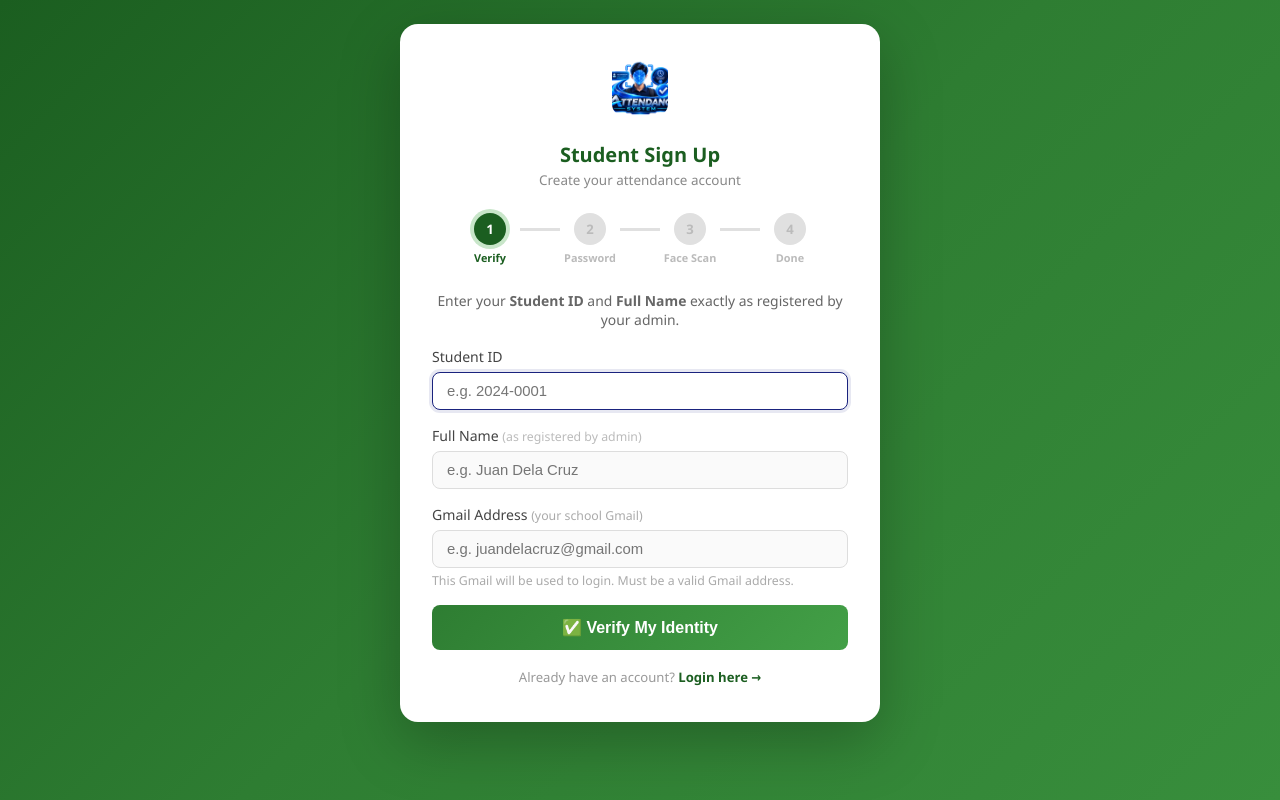
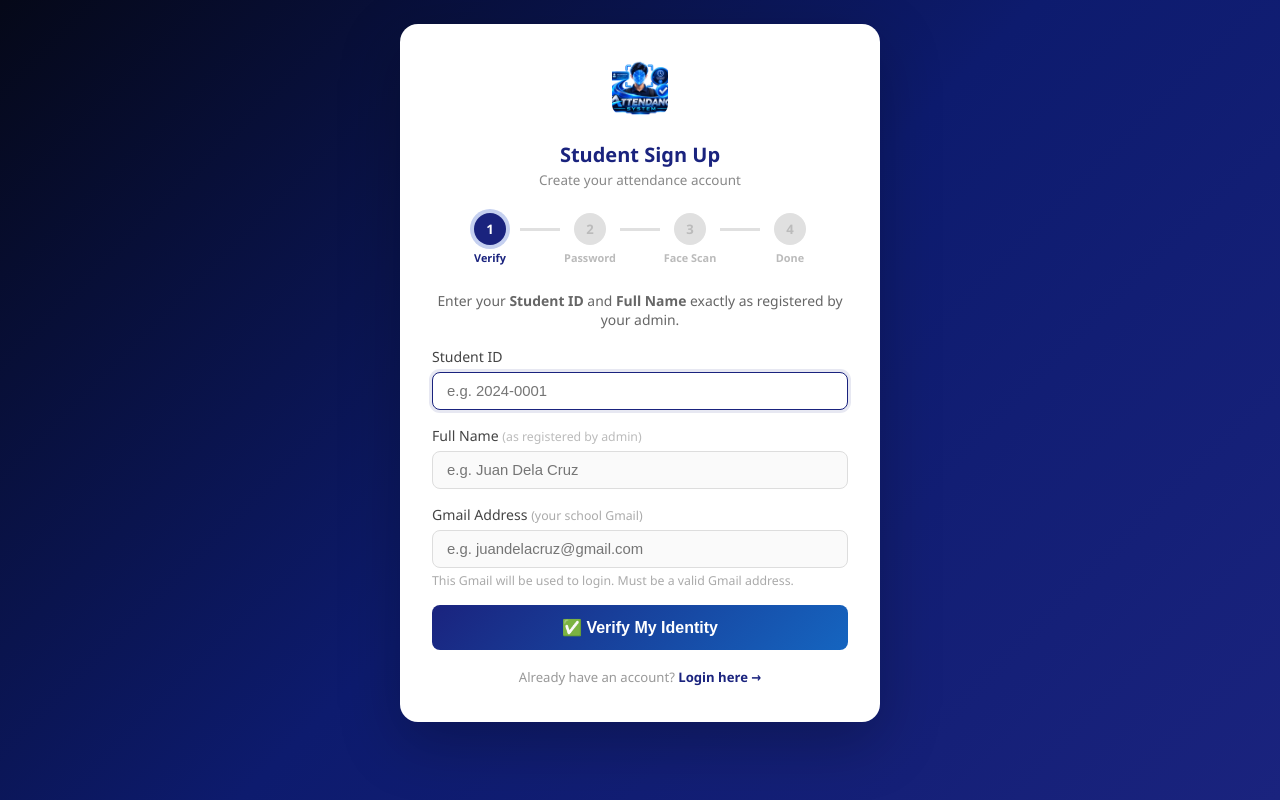
Before and after one commit to quibotludilyn-create/AttendanceSystem, a PHP site: the page made by student_signup.php in a window 1280 px wide. Run offline with PHP 8.4, Linux system fonts and the light colour scheme.

Commit message:
Use royal blue student signup theme

```diff
--- a/student_signup.php
+++ b/student_signup.php
@@ -133,7 +133,7 @@ $total_steps = 4;
     <link rel="stylesheet" href="assets/css/style.css">
     <style>
         body {
-            background: linear-gradient(135deg, #1b5e20 0%, #2e7d32 50%, #388e3c 100%);
+            background: linear-gradient(135deg, #050818 0%, #0d1b6e 50%, #1a237e 100%);
             min-height: 100vh;
             display: flex;
             justify-content: center;
@@ -152,7 +152,7 @@ $total_steps = 4;
 
         .signup-header { text-align: center; margin-bottom: 24px; }
         .signup-icon   { font-size: 2.8rem; margin-bottom: 6px; }
-        .signup-header h2 { font-size: 1.25rem; color: #1b5e20; margin-bottom: 3px; }
+        .signup-header h2 { font-size: 1.25rem; color: #1a237e; margin-bottom: 3px; }
         .signup-header p  { color: #888; font-size: 0.84rem; }
 
         /* ── Progress ── */
@@ -183,21 +183,21 @@ $total_steps = 4;
         .prog-label { font-size: 0.68rem; color: #bbb; font-weight: 600; text-align: center; }
         .prog-line  { flex: 1; height: 3px; background: #e0e0e0; margin-bottom: 20px; max-width: 40px; transition: background 0.4s; }
 
-        .prog-step.active .prog-num   { background: #1b5e20; color: white; box-shadow: 0 0 0 4px #c8e6c9; }
-        .prog-step.done   .prog-num   { background: #43a047; color: white; }
-        .prog-step.active .prog-label { color: #1b5e20; font-weight: 700; }
-        .prog-step.done   .prog-label { color: #43a047; }
-        .prog-line.done               { background: #43a047; }
+        .prog-step.active .prog-num   { background: #1a237e; color: white; box-shadow: 0 0 0 4px #c5d0f0; }
+        .prog-step.done   .prog-num   { background: #1565c0; color: white; }
+        .prog-step.active .prog-label { color: #1a237e; font-weight: 700; }
+        .prog-step.done   .prog-label { color: #1565c0; }
+        .prog-line.done               { background: #1565c0; }
 
         /* ── Student info box ── */
         .stu-box {
-            background: #f1f8e9;
-            border: 1px solid #a5d6a7;
+            background: #f0f4ff;
+            border: 1px solid #c5d0f0;
             border-radius: 10px;
             padding: 13px 16px;
             margin-bottom: 18px;
         }
-        .stu-box .sn { font-weight: 700; color: #1b5e20; font-size: 0.97rem; }
+        .stu-box .sn { font-weight: 700; color: #1a237e; font-size: 0.97rem; }
         .stu-box .sd { font-size: 0.81rem; color: #555; margin-top: 2px; }
 
         /* ── Password strength ── */
@@ -230,7 +230,7 @@ $total_steps = 4;
             z-index: 10;
             transition: border-color 0.4s, border-style 0.4s;
         }
-        .face-guide.ready   { border-color: #66bb6a; border-style: solid; }
+        .face-guide.ready   { border-color: #64b5f6; border-style: solid; }
         .face-guide.pulse   { animation: pulse-border 1s infinite; }
         @keyframes pulse-border {
             0%,100% { border-color: rgba(255,255,255,0.4); }
@@ -262,7 +262,7 @@ $total_steps = 4;
         }
         .cs-load    { background: #e3f2fd; color: #0277bd; }
         .cs-wait    { background: #fff8e1; color: #e65100; }
-        .cs-go      { background: #e8f5e9; color: #2e7d32; }
+        .cs-go      { background: #e8edff; color: #1a237e; }
         .cs-fail    { background: #ffebee; color: #c62828; }
 
         /* Progress dots for liveness */
@@ -271,13 +271,13 @@ $total_steps = 4;
             width: 12px; height: 12px; border-radius: 50%;
             background: #e0e0e0; transition: background 0.3s, transform 0.3s;
         }
-        .ldot.done    { background: #43a047; transform: scale(1.2); }
+        .ldot.done    { background: #1565c0; transform: scale(1.2); }
         .ldot.active  { background: #1a237e; animation: ldot-pulse 0.8s infinite; }
         @keyframes ldot-pulse { 0%,100%{ transform:scale(1); } 50%{ transform:scale(1.4); } }
 
         /* ── Buttons ── */
         .btn-green {
-            background: linear-gradient(135deg, #2e7d32, #43a047);
+            background: linear-gradient(135deg, #1a237e, #1565c0);
             color: white; padding: 13px; font-size: 1rem;
             border: none; border-radius: 8px; width: 100%;
             cursor: pointer; font-weight: 600;
@@ -287,7 +287,7 @@ $total_steps = 4;
         .btn-green:disabled { opacity: 0.5; cursor: not-allowed; transform: none; }
 
         .bottom-link { text-align: center; margin-top: 18px; font-size: 0.82rem; color: #999; }
-        .bottom-link a { color: #1b5e20; font-weight: 600; text-decoration: none; }
+        .bottom-link a { color: #1a237e; font-weight: 600; text-decoration: none; }
 
         /* ── Success (Step 4) ── */
         .done-box { text-align: center; padding: 10px 0; }
@@ -416,7 +416,7 @@ $total_steps = 4;
                 <span id="cap-pct">0%</span>
             </div>
             <div style="height:8px;background:#eee;border-radius:4px;overflow:hidden;">
-                <div id="cap-bar" style="height:100%;width:0%;background:#2e7d32;border-radius:4px;transition:width 0.3s;"></div>
+                <div id="cap-bar" style="height:100%;width:0%;background:#1565c0;border-radius:4px;transition:width 0.3s;"></div>
             </div>
         </div>
 
@@ -445,7 +445,7 @@ $total_steps = 4;
     <?php elseif ($step === 4): ?>
         <div class="done-box">
             <div class="done-icon">🎉</div>
-            <h2 style="color:#1b5e20;margin:12px 0 8px;">Account Created!</h2>
+            <h2 style="color:#1a237e;margin:12px 0 8px;">Account Created!</h2>
             <p style="color:#555;margin-bottom:18px;">
                 Your account and face are registered. You can now login.
             </p>
@@ -461,7 +461,7 @@ $total_steps = 4;
                 if (!empty($display_gmail)): ?>
                 <div class="sd" style="margin-top:4px;">📧 <?= htmlspecialchars($display_gmail) ?></div>
                 <?php endif; ?>
-                <div class="sd" style="margin-top:6px;color:#2e7d32;">
+                <div class="sd" style="margin-top:6px;color:#1a237e;">
                     ✅ Face Registered &nbsp; ✅ Password Set
                 </div>
             </div>
@@ -576,13 +576,13 @@ function startLivePreview() {
             if (det) {
                 guide.className     = 'face-guide ready';
                 banner.textContent  = '😊 Face detected! Click "Start Registration"';
-                banner.style.background = 'rgba(46,125,50,0.75)';
+                banner.style.background = 'rgba(21,101,192,0.75)';
 
                 // Draw a simple box
                 const scaleX = canvas.width  / video.videoWidth;
                 const scaleY = canvas.height / video.videoHeight;
                 const b = det.box;
-                ctx.strokeStyle = '#66bb6a';
+                ctx.strokeStyle = '#64b5f6';
                 ctx.lineWidth   = 3;
                 ctx.strokeRect(b.x * scaleX, b.y * scaleY, b.width * scaleX, b.height * scaleY);
             } else {
@@ -639,7 +639,7 @@ function runCapture() {
             // Face found!
             goodFrames++;
             guide.className    = 'face-guide ready';
-            banner.style.background = 'rgba(46,125,50,0.75)';
+            banner.style.background = 'rgba(21,101,192,0.75)';
             banner.textContent = `✅ Scanning... ${goodFrames}/${NEEDED}`;
             camStat.textContent = `✅ Face detected! Hold still... (${goodFrames}/${NEEDED})`;
             camStat.className   = 'camera-status cs-go';
@@ -656,7 +656,7 @@ function runCapture() {
             const scaleX = canvas.width  / video.videoWidth;
             const scaleY = canvas.height / video.videoHeight;
             const b = det.detection.box;
-            ctx.strokeStyle = '#66bb6a';
+            ctx.strokeStyle = '#64b5f6';
             ctx.lineWidth   = 3;
             ctx.strokeRect(b.x * scaleX, b.y * scaleY, b.width * scaleX, b.height * scaleY);
 
@@ -710,7 +710,7 @@ async function finishRegistration() {
 
         if (data.success) {
             banner.textContent      = '🎉 Face registered!';
-            banner.style.background = 'rgba(46,125,50,0.9)';
+            banner.style.background = 'rgba(21,101,192,0.9)';
             camStat.textContent     = '✅ Done! Redirecting...';
             camStat.className       = 'camera-status cs-go';
             setTimeout(() => { window.location.href = 'student_signup_done.php'; }, 1000);
@@ -770,8 +770,8 @@ function checkStr(pw) {
         {p:'0%',   c:'#eee',    t:'Enter a password'},
         {p:'25%',  c:'#ef5350', t:'Weak'},
         {p:'50%',  c:'#ffa726', t:'Fair'},
-        {p:'75%',  c:'#66bb6a', t:'Good'},
-        {p:'100%', c:'#2e7d32', t:'Strong 💪'},
+        {p:'75%',  c:'#64b5f6', t:'Good'},
+        {p:'100%', c:'#1565c0', t:'Strong 💪'},
     ][Math.min(s, 4)];
     fill.style.width      = lvl.p;
     fill.style.background = lvl.c;
@@ -785,7 +785,7 @@ function checkMatch() {
     const el = document.getElementById('match-msg');
     if (!el || !v2) return;
     el.textContent = v1 === v2 ? '✅ Passwords match' : '❌ Passwords do not match';
-    el.style.color = v1 === v2 ? '#2e7d32' : '#c62828';
+    el.style.color = v1 === v2 ? '#1565c0' : '#c62828';
 }
 
 function validatePw() {
```
